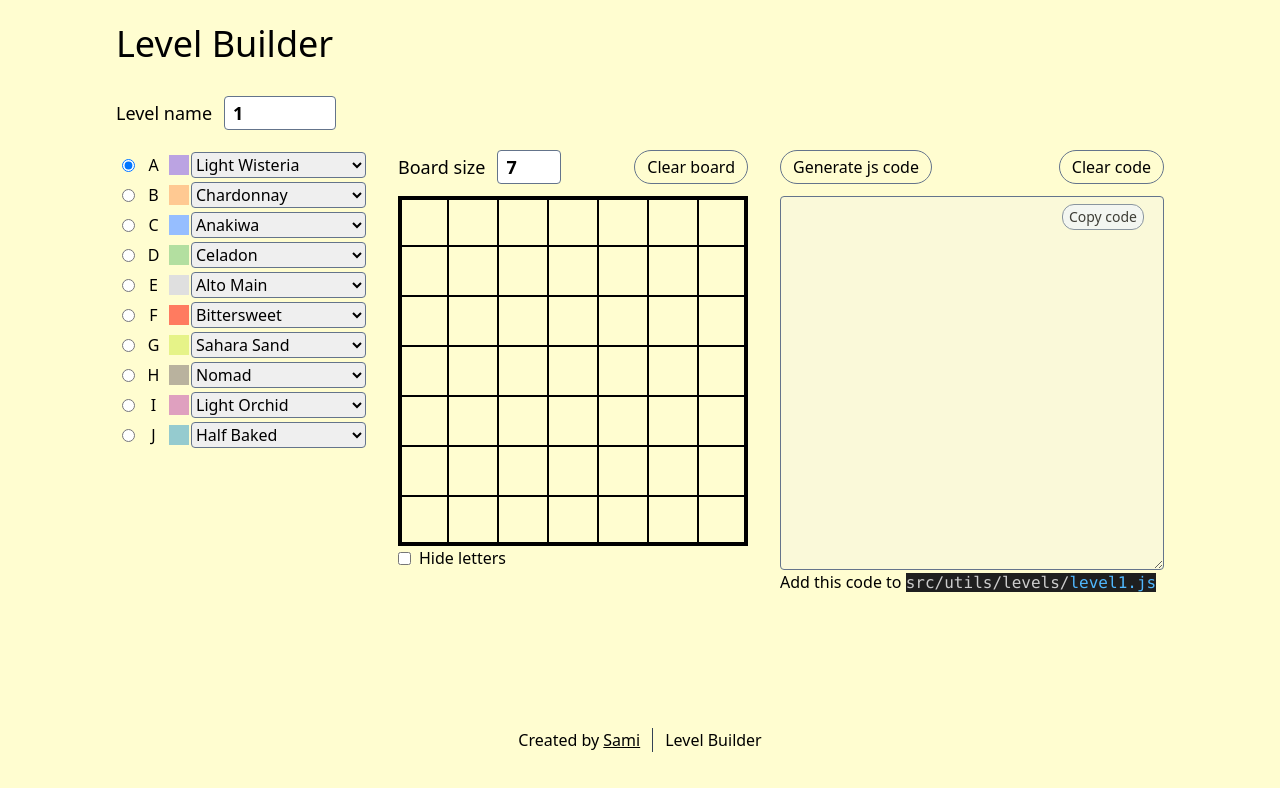
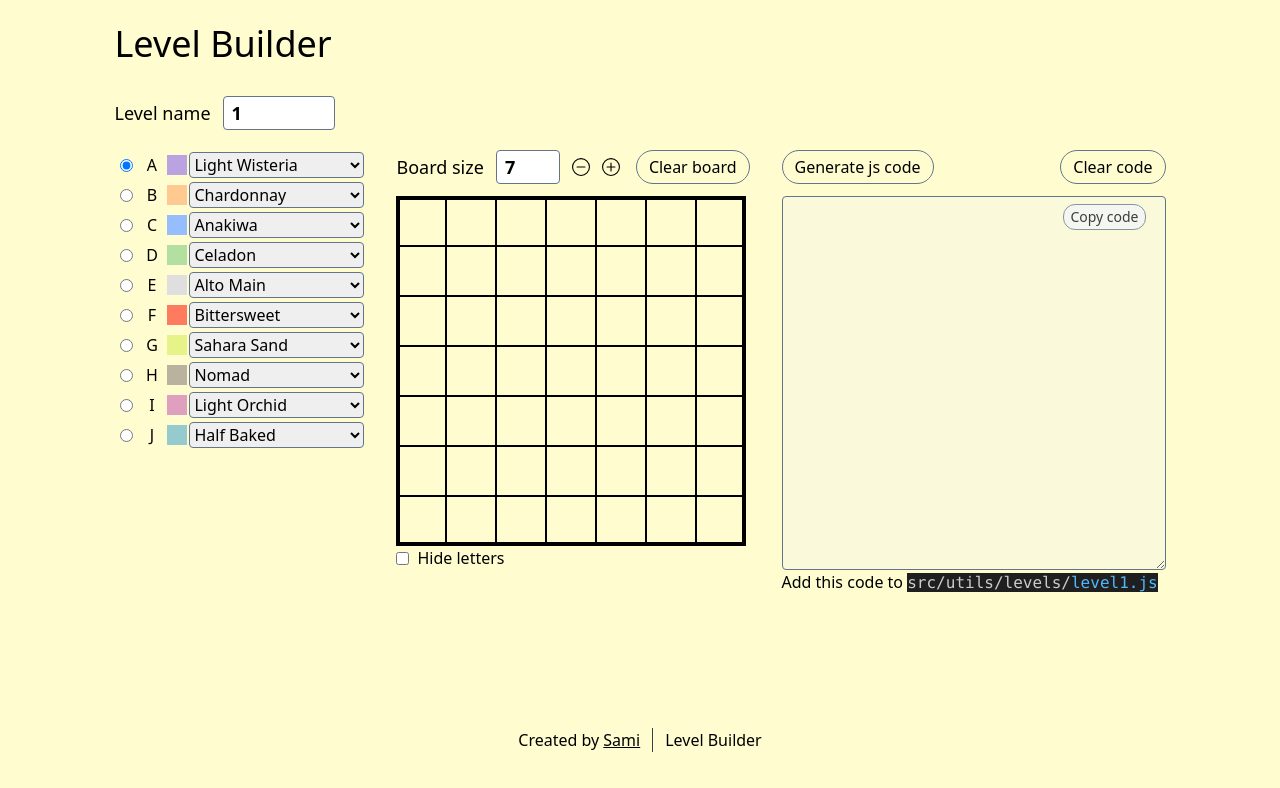
Before and after one commit to samimsu/queens-game-linkedin, a React (Vite) app: page /level-builder in a window 1280 px wide. Shown: the top 788 px of the page. Built offline with nearby package versions, Linux system fonts and the light colour scheme.

Commit message:
Add buttons to adjust board size

```diff
--- a/src/components/LevelBuilder/components/BoardSizeInput.jsx
+++ b/src/components/LevelBuilder/components/BoardSizeInput.jsx
@@ -2,6 +2,12 @@ import React from "react";
 import { createInitialBoardForBuilder } from "../../../utils/board";
 
 const BoardSizeInput = ({ boardSize, setBoardSize, setBoard }) => {
+  const handleBoardSizeChange = (size) => {
+    if (size > 10 || size < 1) return;
+    setBoardSize(size);
+    setBoard(createInitialBoardForBuilder(size));
+  };
+
   return (
     <div className="mb-3 flex items-center space-x-3 text-lg">
       <label className="whitespace-nowrap">Board size</label>
@@ -11,12 +17,37 @@ const BoardSizeInput = ({ boardSize, setBoardSize, setBoard }) => {
         onChange={(e) => {
           const size = Number(e.target.value);
           if (size > 10 || size < 1) return;
-          setBoardSize(size);
-          setBoard(createInitialBoardForBuilder(size));
+          handleBoardSizeChange(size);
         }}
         onFocus={(event) => event.target.select()}
         className="font-bold border rounded border-slate-500 px-2 py-0.5 max-w-16"
       />
+      <button onClick={() => handleBoardSizeChange(boardSize - 1)}>
+        <svg
+          xmlns="http://www.w3.org/2000/svg"
+          width="18"
+          height="18"
+          fill="currentColor"
+          class="bi bi-dash-circle"
+          viewBox="0 0 16 16"
+        >
+          <path d="M8 15A7 7 0 1 1 8 1a7 7 0 0 1 0 14m0 1A8 8 0 1 0 8 0a8 8 0 0 0 0 16" />
+          <path d="M4 8a.5.5 0 0 1 .5-.5h7a.5.5 0 0 1 0 1h-7A.5.5 0 0 1 4 8" />
+        </svg>
+      </button>
+      <button onClick={() => handleBoardSizeChange(boardSize + 1)}>
+        <svg
+          xmlns="http://www.w3.org/2000/svg"
+          width="18"
+          height="18"
+          fill="currentColor"
+          class="bi bi-plus-circle"
+          viewBox="0 0 16 16"
+        >
+          <path d="M8 15A7 7 0 1 1 8 1a7 7 0 0 1 0 14m0 1A8 8 0 1 0 8 0a8 8 0 0 0 0 16" />
+          <path d="M8 4a.5.5 0 0 1 .5.5v3h3a.5.5 0 0 1 0 1h-3v3a.5.5 0 0 1-1 0v-3h-3a.5.5 0 0 1 0-1h3v-3A.5.5 0 0 1 8 4" />
+        </svg>
+      </button>
     </div>
   );
 };
```
